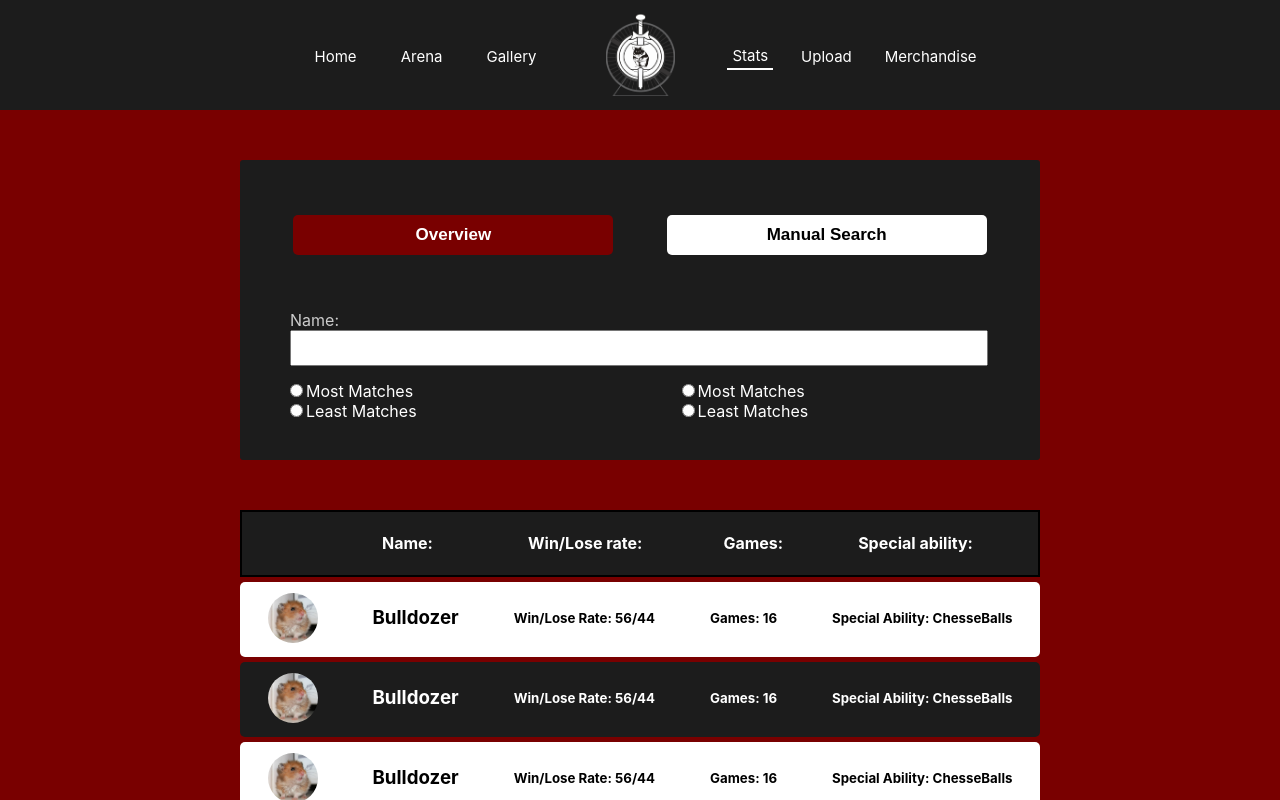
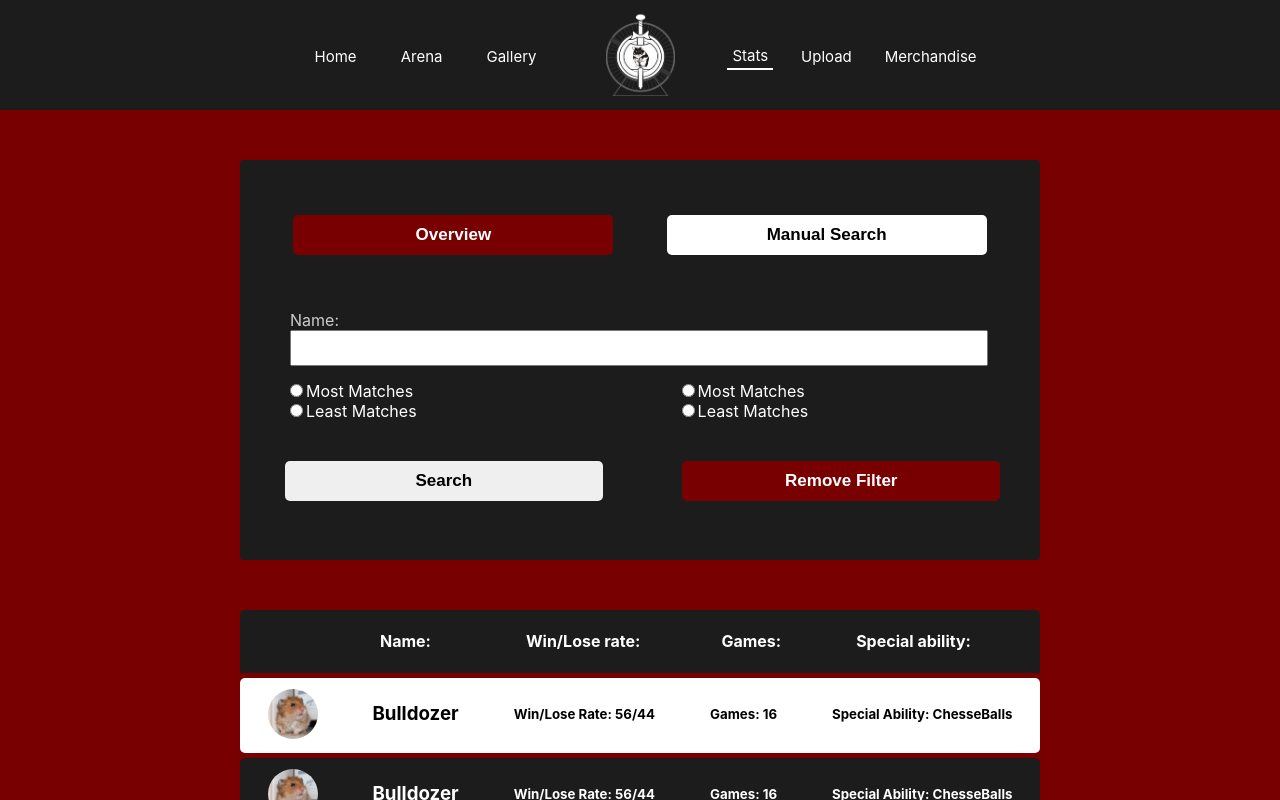
Before and after one commit to Kanzaki404/Hamstwer-Wars-Error-Coders, a React (Create React App) app: page /stats in a window 1280 px wide. Both pictures are taken after a click on the button "Manual Search". Shown: the top 800 px of the page. Built offline with nearby package versions, Linux system fonts and the light colour scheme; a web font is replaced by a local one.

Commit message:
minor changes like search button

```diff
--- a/src/components/StatsComp/Content.jsx
+++ b/src/components/StatsComp/Content.jsx
@@ -42,7 +42,7 @@ const ContentWraper = styled.div`
 `;
 
 const Tags = styled.div`
-  border: solid 2px black;
+border-radius: 5px 5px 0px 0px;
   background-color: #1c1c1c;
   color: white;
 
--- a/src/components/StatsComp/ListingMenu.jsx
+++ b/src/components/StatsComp/ListingMenu.jsx
@@ -5,7 +5,7 @@ const MenuWrapper = styled.div`
   width: 800px;
   border-radius: 3px;
   margin: 0px auto 50px auto;
-  height:auto;
+  height: auto;
   /**min height 150px */
 
   background-color: #1c1c1c;
@@ -38,7 +38,7 @@ const MenuButtons = styled.button`
 `;
 
 const SearchFields = styled.div`
-  height: 150px;
+  height: 250px;
   box-sizing: border-box;
   padding-left: 5px;
 
@@ -66,9 +66,20 @@ const SearchFields = styled.div`
       margin-right: 260px;
     }
   }
+
+  .actionButtons {
+    margin: 40px auto 0px auto;
+    box-sizing: border-box;
+    display: flex;
+    justify-content: space-around;
+    .rem {
+      background-color: #790000;
+      color: white;
+    }
+  }
 `;
 
-export default function ListingMenu({dataCallback}) {
+export default function ListingMenu({ dataCallback }) {
   const [searchType, setSearchtype] = useState(true);
   function switchSearchType(type) {
     if (type !== "manual") {
@@ -140,6 +151,10 @@ export default function ListingMenu({dataCallback}) {
               <label htmlFor="LowestWinRate">Least Matches</label>
             </div>
           </div>
+          <div className="actionButtons">
+            <MenuButtons>Search</MenuButtons>
+            <MenuButtons className="rem">Remove Filter</MenuButtons>
+          </div>
         </SearchFields>
       )}
     </MenuWrapper>
```
